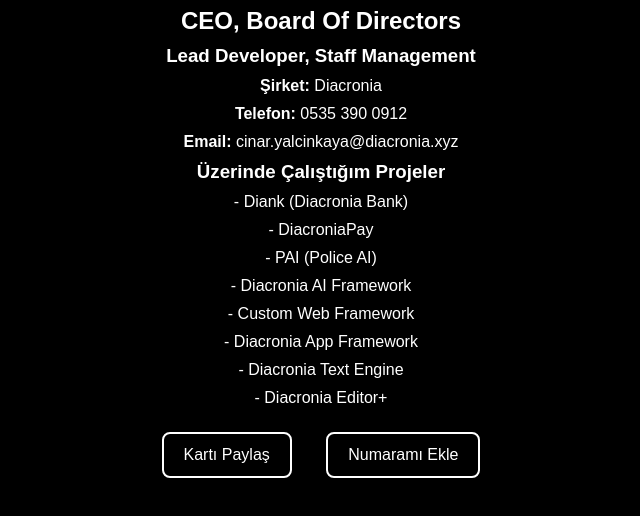
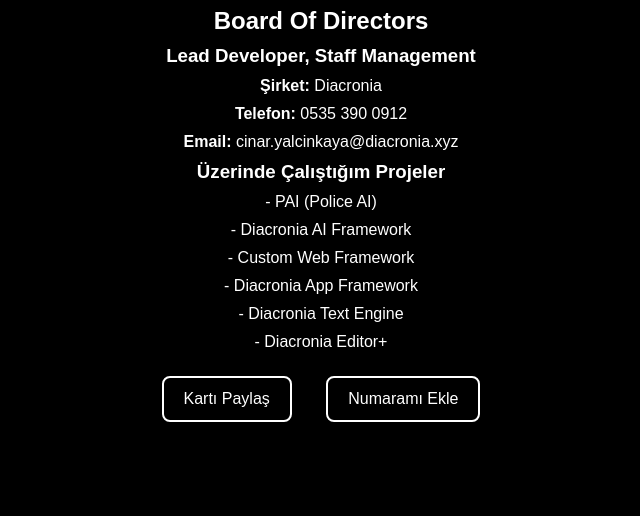
Before and after one commit to karagurimutixa/Kartvizit, a plain HTML site: page index.html in a window 1280 px wide. Shown: the part 98-614 px from the top of the page, without its empty margins (319-959 px from the left). Drawn offline with Linux system fonts and the light colour scheme.

Commit message:
Update index.html

```diff
--- a/index.html
+++ b/index.html
@@ -35,14 +35,12 @@
 </head>
 <body>
     <h1>Çınar Yalçınkaya</h1>
-    <h2>CEO, Board Of Directors</h2>
+    <h2>Board Of Directors</h2>
     <h3>Lead Developer, Staff Management</h3>
     <p><strong>Şirket:</strong> Diacronia</p>
     <p><strong>Telefon:</strong> 0535 390 0912</p>
     <p><strong>Email:</strong> cinar.yalcinkaya@diacronia.xyz</p>
     <h3>Üzerinde Çalıştığım Projeler</h3>
-    <p>- Diank (Diacronia Bank)</p>
-    <p>- DiacroniaPay</p>
     <p>- PAI (Police AI)</p>
     <p>- Diacronia AI Framework</p>
     <p>- Custom Web Framework</p>
@@ -51,7 +49,6 @@
     <p>- Diacronia Editor+</p>
     <button class="btn" onclick="shareCard()">Kartı Paylaş</button>
     <button class="btn" onclick="addContact()">Numaramı Ekle</button>
-
     <script>
         function shareCard() {
             if (navigator.share) {
```
